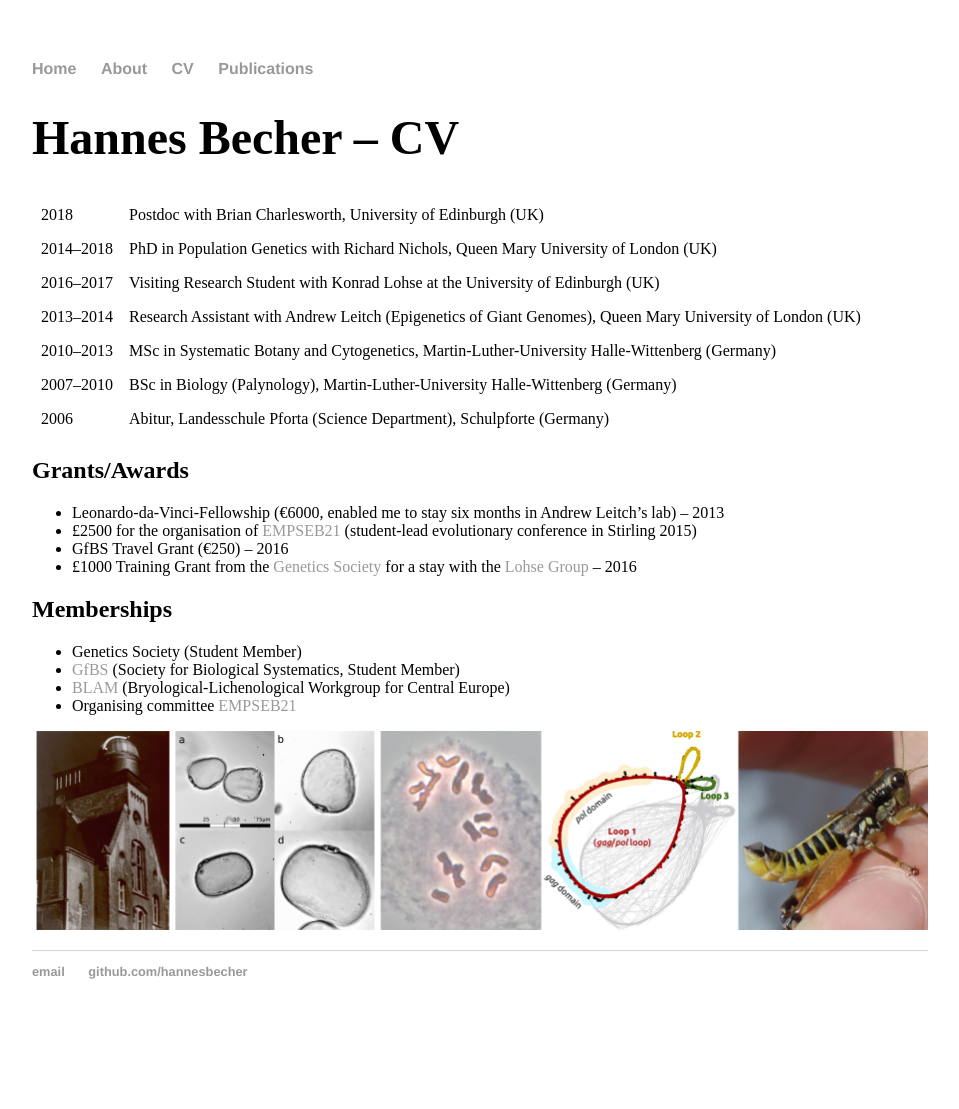
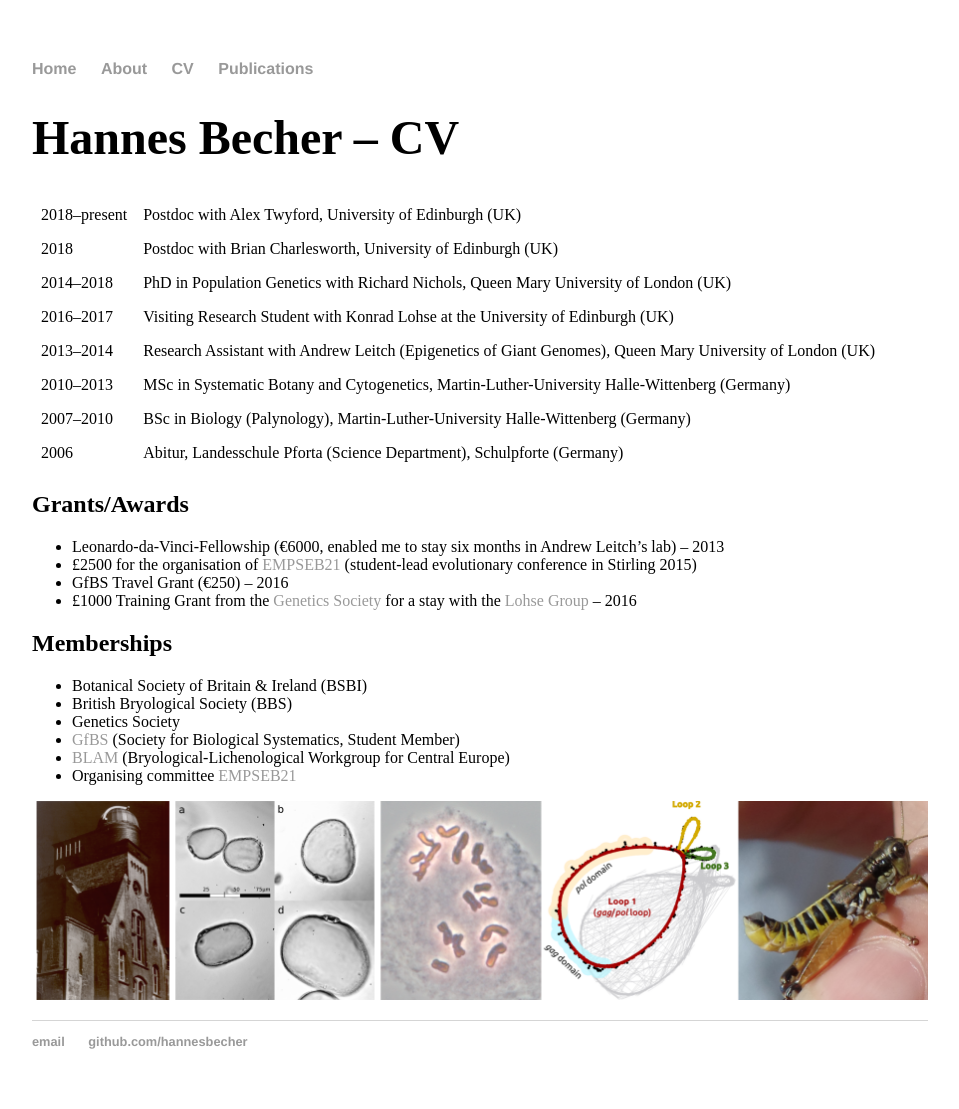
Before and after one commit to hannesbecher/hannesbecher.github.io, a Jekyll site: the page built from cv/index.md, in a window 1280 px wide. Shown: the whole page, without its empty margins (160-1119 px from the left). Built offline with Jekyll 4.4.1, drawn with Linux system fonts in a browser that asks for light colours; before the commit the page ends 1039 px from its top, so only the background shows below that.

Commit message:
Update index.md

```diff
--- a/cv/index.md
+++ b/cv/index.md
@@ -5,6 +5,7 @@ title: Hannes Becher - CV
 
 # Hannes Becher -- CV
 
+| 2018--present|Postdoc with Alex Twyford, University of Edinburgh (UK)
 | 2018|Postdoc with Brian Charlesworth, University of Edinburgh (UK)
 | 2014--2018|PhD in Population Genetics with Richard Nichols, Queen Mary University of London (UK)
 | 2016--2017|Visiting Research Student with Konrad Lohse at the University of Edinburgh (UK)
@@ -20,7 +21,9 @@ title: Hannes Becher - CV
 * £1000 Training Grant from the [Genetics Society](http://www.genetics.org.uk/) for a stay with the [Lohse Group](http://lohse.bio.ed.ac.uk/) -- 2016
 
 ## Memberships
-* Genetics Society (Student Member)
+* Botanical Society of Britain & Ireland (BSBI)
+* British Bryological Society (BBS)
+* Genetics Society
 * [GfBS](http://www.gfbs-home.de/) (Society for Biological Systematics, Student Member)
 * [BLAM](http://blam-bl.de/) (Bryological-Lichenological Workgroup for Central Europe)
 * Organising committee [EMPSEB21](http://empseb21.bio.ed.ac.uk/)
```
